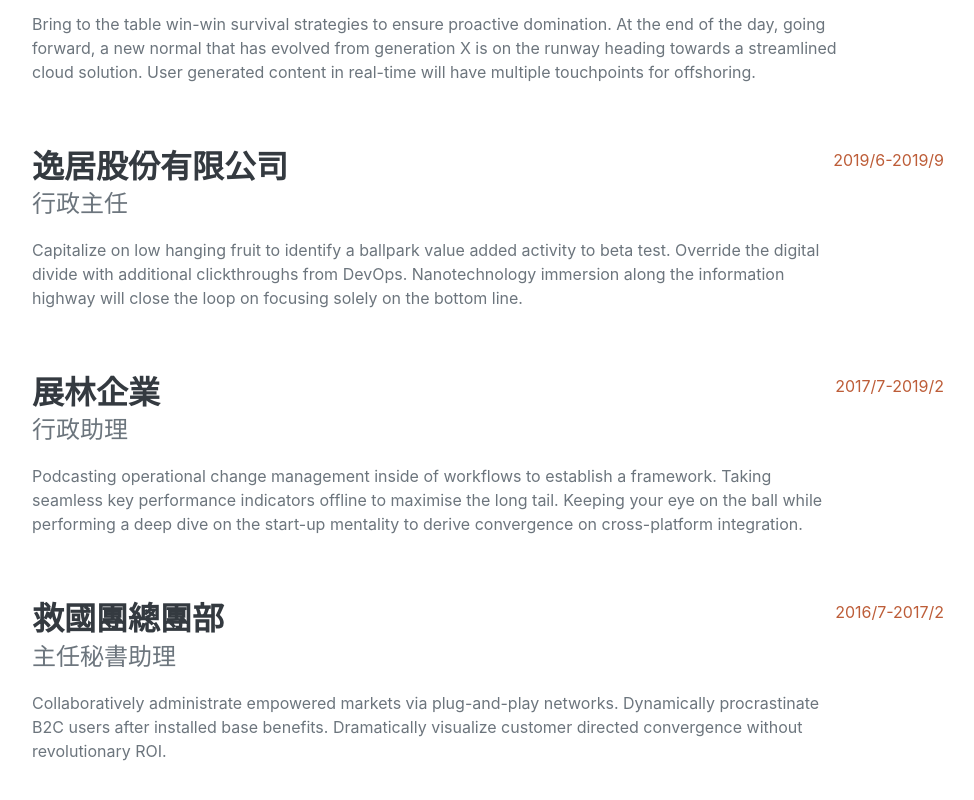
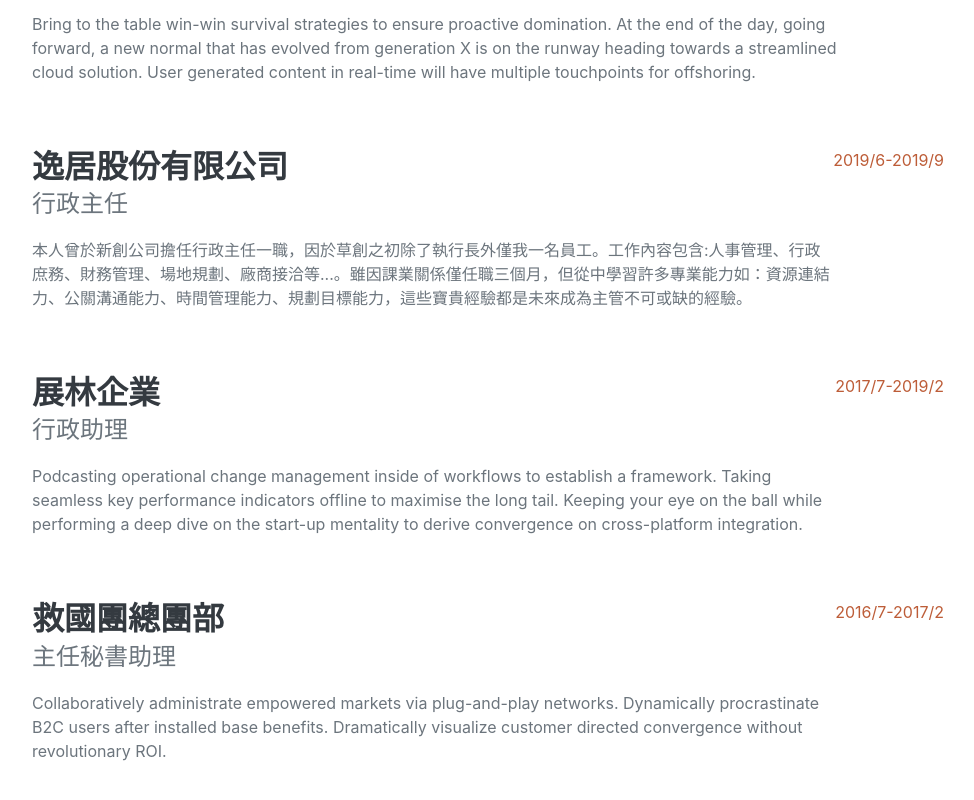
Before and after one commit to JeffreyChou019/Resume, a plain HTML site: page index.html in a window 1280 px wide. Shown: the part 1075-1875 px from the top of the page, without its empty margins (288-1262 px from the left). Drawn offline with nearby package versions, Linux system fonts and the light colour scheme; a web font is replaced by a local one.

Commit message:
Update index.html

```diff
--- a/index.html
+++ b/index.html
@@ -73,7 +73,7 @@
                         <div class="flex-grow-1">
                             <h3 class="mb-0">逸居股份有限公司</h3>
                             <div class="subheading mb-3">行政主任</div>
-                            <p>Capitalize on low hanging fruit to identify a ballpark value added activity to beta test. Override the digital divide with additional clickthroughs from DevOps. Nanotechnology immersion along the information highway will close the loop on focusing solely on the bottom line.</p>
+                            <p>本人曾於新創公司擔任行政主任一職，因於草創之初除了執行長外僅我一名員工。工作內容包含:人事管理、行政庶務、財務管理、場地規劃、廠商接洽等...。雖因課業關係僅任職三個月，但從中學習許多專業能力如：資源連結力、公關溝通能力、時間管理能力、規劃目標能力，這些寶貴經驗都是未來成為主管不可或缺的經驗。</p>
                         </div>
                         <div class="flex-shrink-0"><span class="text-primary">2019/6-2019/9</span></div>
                     </div>
```
